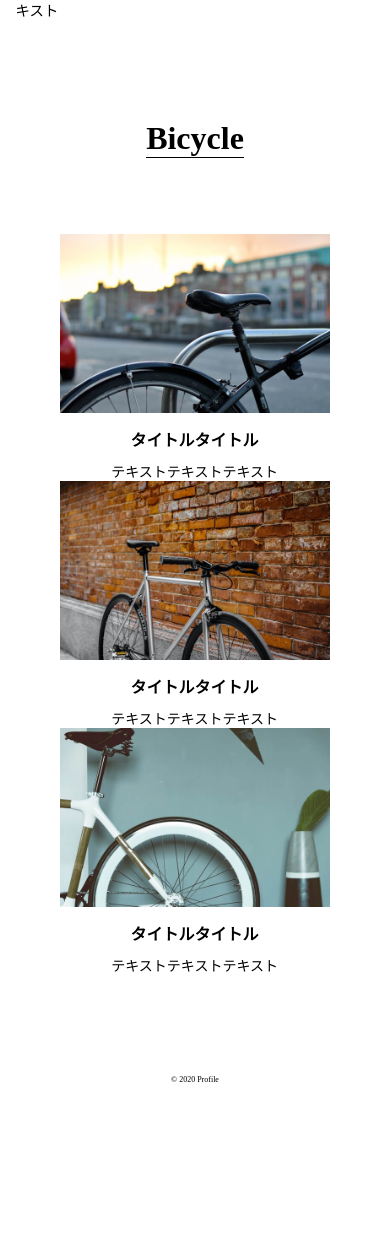
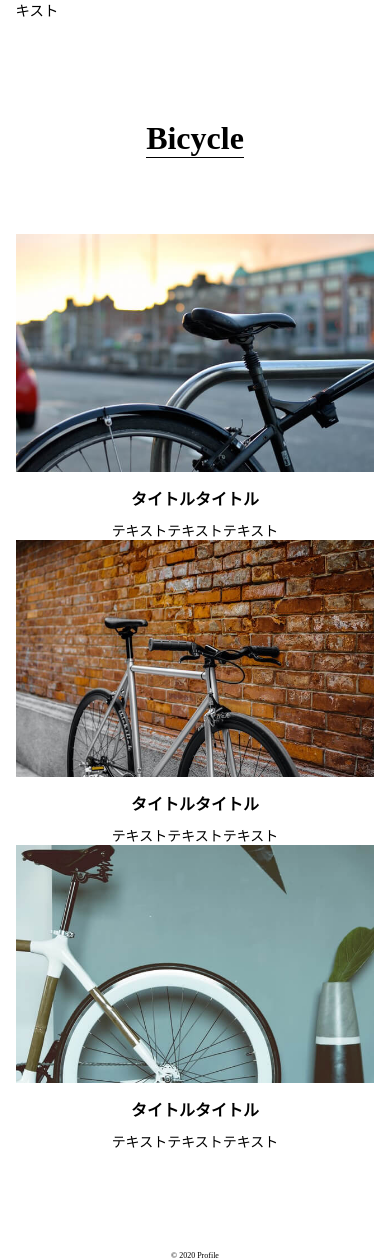
Before and after one commit to tammpro/kith, a PHP site: page / in a window 390 px wide. Shown: the part 1090-2350 px from the top of the page. Before the commit the page ends 2172 px from the top, so only its background shows below. Run offline with PHP 8.4, Linux system fonts and the light colour scheme.

Commit message:
Add files via upload

```diff
--- a/biycle/style.css
+++ b/biycle/style.css
@@ -108,7 +108,7 @@ section .pictures ul{
 }
 
 section .pictures ul li img{
-    width: 270px;
+    width: 100%; /*河村：横幅をpx単位で指定するとレスポンシブ対応が難しいため、周りのdivタグに対してpxや%で指定するか、画像に対して%で指定することが多いです。横幅を何も指定していないとバグの原因になるので、今回は%で指定してあげましょう。*/
     height: 179px;
     margin-bottom: 0;
 }
@@ -140,9 +140,6 @@ footer p{
 }
 
 
-
-
-
 /* respnsible designe */
 @media(max-width:840px){
     header{
@@ -157,7 +154,6 @@ footer p{
         max-width: 153px;
         padding-left: 0;
     }
-
 
 
     section .contents{
@@ -175,11 +171,14 @@ footer p{
 
     section .pictures ul{
         display: block;
-        max-width: 358px;
+        /* max-width: 358px; /*河村：タブレットサイズになったときに要素が左になってしまうのと、横幅が狭いので解除して他で命令を当てて整えます/* */
     }
 
-    section .pictures ul li .img{
+    /* section .pictures ul li .img{
         max-width: 100%;
+    } */
+
+    section .pictures ul li img{
+        height: auto; /*河村：元々画像の高さをpxで指定していたので、レスポンシブになった時に高さをautoとすることで自動で高さを調整してくれるようになります。*/
     }
-
 }
```
